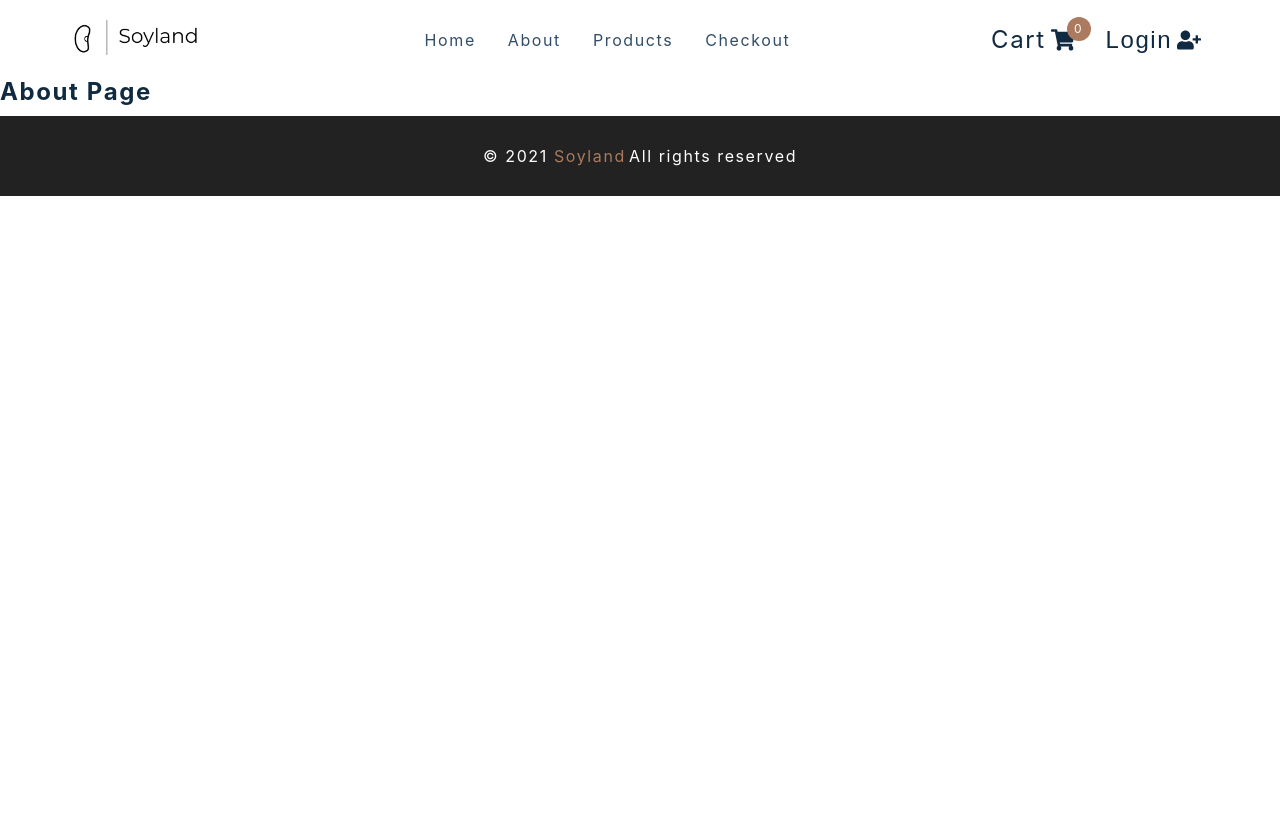
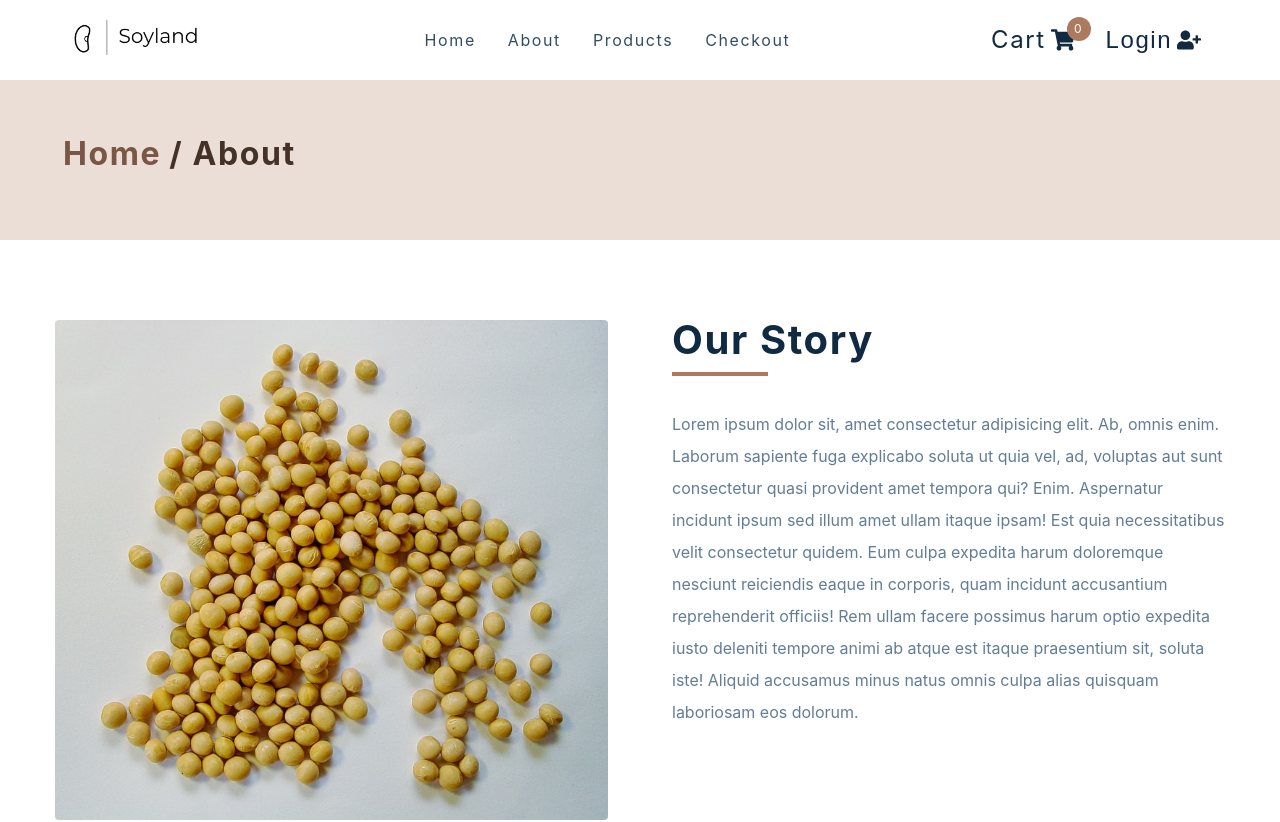
Before and after one commit to hwangs12/e-commerce, a React (Create React App) app: page /about in a window 1280 px wide. Shown: the top 822 px of the page. Before the commit the page ends 800 px from the top, so only its background shows below. Built offline with nearby package versions, Linux system fonts and the light colour scheme.

Commit message:
adding aboutpage and errorpage

```diff
--- a/src/components/PageHero.js
+++ b/src/components/PageHero.js
@@ -1,9 +1,18 @@
-import React from 'react'
-import styled from 'styled-components'
-import { Link } from 'react-router-dom'
-const PageHero = () => {
-  return <h4>page hero</h4>
-}
+import React from "react";
+import styled from "styled-components";
+import { Link } from "react-router-dom";
+const PageHero = ({ text }) => {
+	return (
+		<Wrapper>
+			<div className="section-center">
+				<h3>
+					<Link to="/">home</Link>
+					{`/ ${text}`}
+				</h3>
+			</div>
+		</Wrapper>
+	);
+};
 
 const Wrapper = styled.section`
 	background: var(--clr-primary-10);
@@ -21,6 +30,6 @@ const Wrapper = styled.section`
 	a:hover {
 		color: var(--clr-primary-1);
 	}
-`
+`;
 
-export default PageHero
+export default PageHero;
--- a/src/pages/AboutPage.js
+++ b/src/pages/AboutPage.js
@@ -1,11 +1,38 @@
-import React from 'react'
-import styled from 'styled-components'
-import { PageHero } from '../components'
-import aboutImg from '../assets/hero-bcg.jpeg'
+import React from "react";
+import styled from "styled-components";
+import { PageHero } from "../components";
+import soybean from "../assets/soybean.jfif";
 
 const AboutPage = () => {
-  return <h4>about page</h4>
-}
+	return (
+		<main>
+			<PageHero text={"about"} />
+			<Wrapper className="page section section-center">
+				<img src={soybean} alt="soybean" />
+				<article>
+					<div className="title">
+						<h2>our story</h2>
+						<div className="underline"></div>
+					</div>
+					<p>
+						Lorem ipsum dolor sit, amet consectetur adipisicing
+						elit. Ab, omnis enim. Laborum sapiente fuga explicabo
+						soluta ut quia vel, ad, voluptas aut sunt consectetur
+						quasi provident amet tempora qui? Enim. Aspernatur
+						incidunt ipsum sed illum amet ullam itaque ipsam! Est
+						quia necessitatibus velit consectetur quidem. Eum culpa
+						expedita harum doloremque nesciunt reiciendis eaque in
+						corporis, quam incidunt accusantium reprehenderit
+						officiis! Rem ullam facere possimus harum optio expedita
+						iusto deleniti tempore animi ab atque est itaque
+						praesentium sit, soluta iste! Aliquid accusamus minus
+						natus omnis culpa alias quisquam laboriosam eos dolorum.
+					</p>
+				</article>
+			</Wrapper>
+		</main>
+	);
+};
 
 const Wrapper = styled.section`
 	display: grid;
@@ -33,5 +60,5 @@ const Wrapper = styled.section`
 	@media (min-width: 992px) {
 		grid-template-columns: 1fr 1fr;
 	}
-`
-export default AboutPage
+`;
+export default AboutPage;
--- a/src/pages/ErrorPage.js
+++ b/src/pages/ErrorPage.js
@@ -1,9 +1,19 @@
-import React from 'react'
-import styled from 'styled-components'
-import { Link } from 'react-router-dom'
+import React from "react";
+import styled from "styled-components";
+import { Link } from "react-router-dom";
 const ErrorPage = () => {
-  return <h4>error page</h4>
-}
+	return (
+		<Wrapper className="page-100">
+			<section>
+				<h1>404</h1>
+				<h3>Sorry, the page you tried cannot be found</h3>
+				<Link className="btn" to="/">
+					back home
+				</Link>
+			</section>
+		</Wrapper>
+	);
+};
 
 const Wrapper = styled.main`
 	background: var(--clr-primary-10);
@@ -18,6 +28,6 @@ const Wrapper = styled.main`
 		text-transform: none;
 		margin-bottom: 2rem;
 	}
-`
+`;
 
-export default ErrorPage
+export default ErrorPage;
```
Lines whose indentation alone changed are shown as unchanged.
